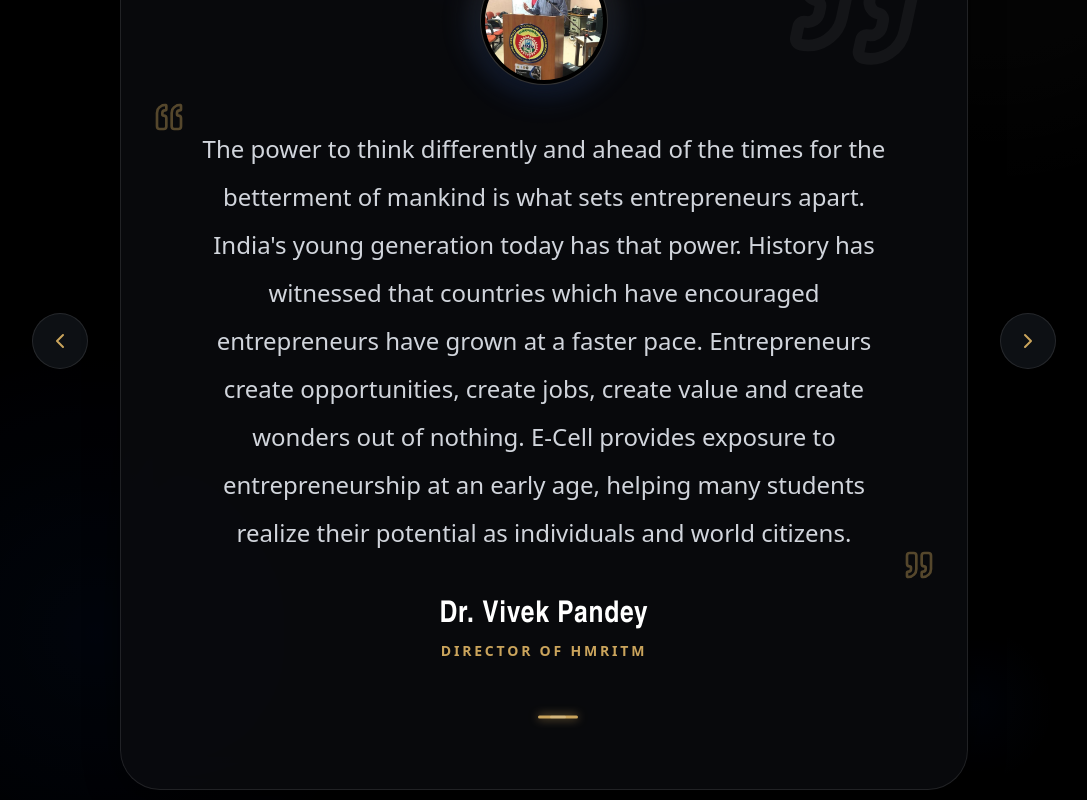
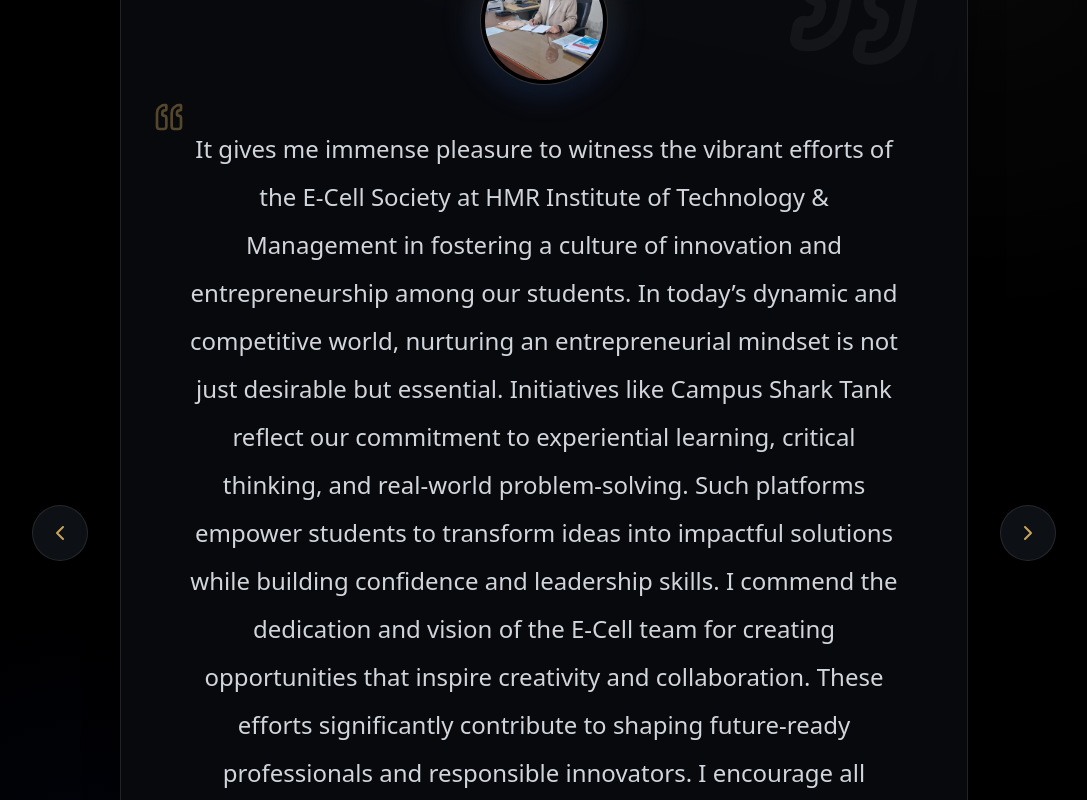
Before and after one commit to Satyamgupta31/ecell, a React (Vite) app: page / in a window 1280 px wide. Shown: the part 3820-4620 px from the top of the page, without its empty margins (96-1183 px from the left). Built offline with nearby package versions, Linux system fonts and the light colour scheme.

Commit message:
director message

```diff
--- a/src/pages/Home/thought.jsx
+++ b/src/pages/Home/thought.jsx
@@ -1,7 +1,7 @@
 import { useState, useEffect } from "react";
 import { AnimatePresence, motion, useMotionValue, useMotionTemplate } from "framer-motion";
 import { ChevronLeft, ChevronRight, Quote, Sparkles } from "lucide-react";
-import DirectorImage from "../../assets/About/Director.jpeg";
+import DirectorImage from "../../assets/TeamMember/Vivek_pandey_director.jpeg"
 import FemaleImage from "../../assets/TeamMember/female.webp";
 
 import shalini from "../../assets/TeamMember/shalini_dd.jpeg";
@@ -9,11 +9,11 @@ import shalini from "../../assets/TeamMember/shalini_dd.jpeg";
 const testimonials = [
   {
     id: 1,
-    name: "Dr. Vivek Pandey",
+    name: "Dr. V C Pandey",
     role: "Director of HMRITM",
     image: DirectorImage,
     quote:
-      "The power to think differently and ahead of the times for the betterment of mankind is what sets entrepreneurs apart. India's young generation today has that power. History has witnessed that countries which have encouraged entrepreneurs have grown at a faster pace. Entrepreneurs create opportunities, create jobs, create value and create wonders out of nothing. E-Cell provides exposure to entrepreneurship at an early age, helping many students realize their potential as individuals and world citizens.",
+      "It gives me immense pleasure to witness the vibrant efforts of the E-Cell Society at HMR Institute of Technology & Management in fostering a culture of innovation and entrepreneurship among our students. In today’s dynamic and competitive world, nurturing an entrepreneurial mindset is not just desirable but essential.\nInitiatives like Campus Shark Tank reflect our commitment to experiential learning, critical thinking, and real-world problem-solving. Such platforms empower students to transform ideas into impactful solutions while building confidence and leadership skills. \n I commend the dedication and vision of the E-Cell team for creating opportunities that inspire creativity and collaboration. These efforts significantly contribute to shaping future-ready professionals and responsible innovators. \n I encourage all students to actively participate, explore their potential, and embrace the spirit of innovation. Wishing the E-Cell continued success in all its endeavours.",
   },
   {
     id: 2,
```
Also changed, not shown: src/assets/TeamMember/Vivek_pandey_director.jpeg (added).
